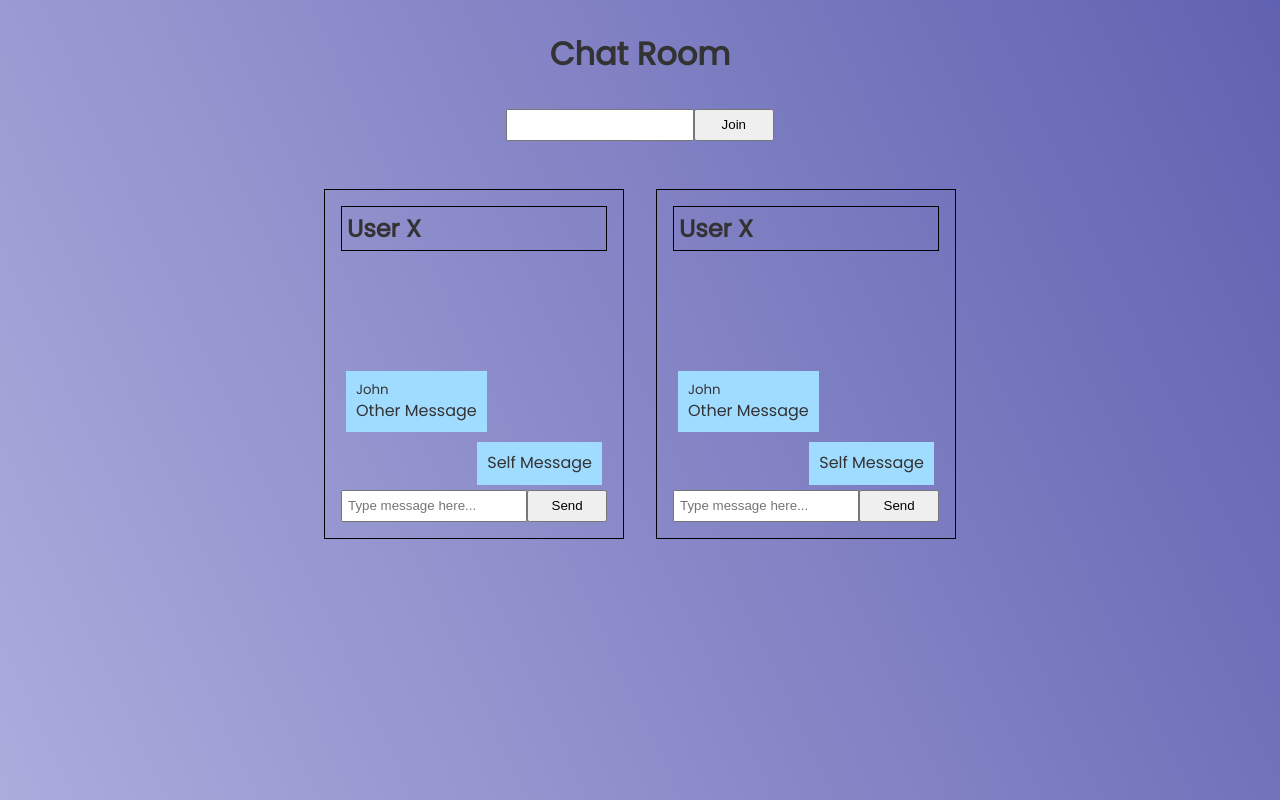
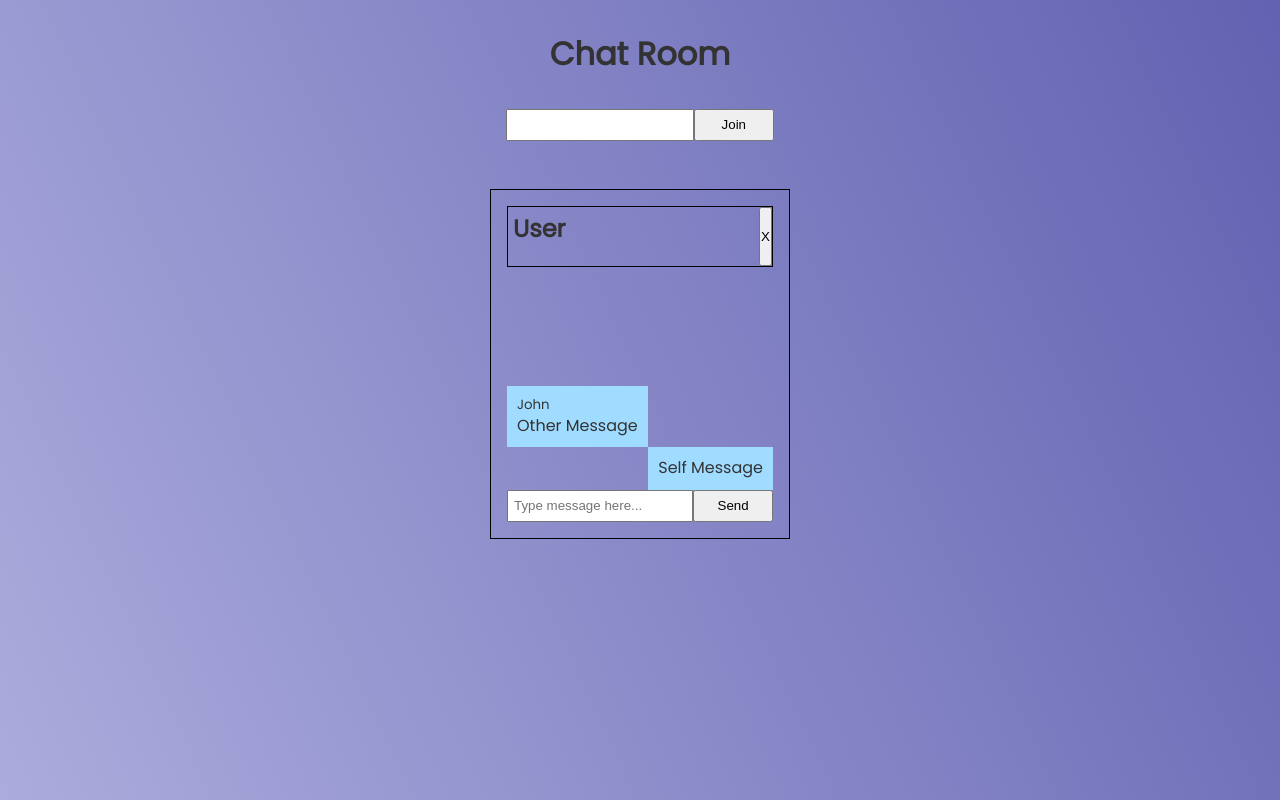
Before and after one commit to mayank-caizin/chat-room-angular, an Angular app: page / in a window 1280 px wide. Built offline with nearby package versions, Linux system fonts and the light colour scheme.

Commit message:
Adding the chat components dynamically

```diff
--- a/src/app/app.component.css
+++ b/src/app/app.component.css
@@ -34,4 +34,5 @@ h1 {
 
 .chat-container {
   display: flex;
+  flex-wrap: wrap;
 }
--- a/src/app/app.component.html
+++ b/src/app/app.component.html
@@ -1,12 +1,12 @@
 <div class="container">
   <h1>{{title}}</h1>
   <div class="join-chat">
-    <input type="text" name="name" id="name">
-    <button>Join</button>
+    <input type="text" [(ngModel)] = 'chatName' >
+    <button (click) = 'createChat()'> Join </button>
   </div>
 
   <div class="chat-container">
     <cr-chatbox></cr-chatbox>
-    <cr-chatbox></cr-chatbox>
+    <ng-container #chatContainer></ng-container>
   </div>
 </div>
--- a/src/app/app.component.ts
+++ b/src/app/app.component.ts
@@ -1,10 +1,39 @@
-import { Component } from '@angular/core';
+import { Component, OnChanges, SimpleChanges, ViewChild, ViewContainerRef } from '@angular/core';
+import { ChatboxComponent } from './chats/chatbox/chatbox.component';
+import { MessageService } from './shared/message.service';
 
 @Component({
   selector: 'cr-root',
   templateUrl: './app.component.html',
   styleUrls: ['./app.component.css']
 })
-export class AppComponent {
+export class AppComponent implements OnChanges{
+  @ViewChild('chatContainer', { read: ViewContainerRef })
+  chatContainer!: ViewContainerRef;
+
+  constructor(private messageService: MessageService) {}
+
   title = 'Chat Room';
+
+  private _chatName = '';
+  get chatName(): string {
+    return this._chatName;
+  }
+  set chatName(value: string) {
+    this._chatName = value;
+  }
+
+  createChat() {
+    const chat = this.chatContainer.createComponent(ChatboxComponent);
+    chat.instance.name = this.chatName;
+    this.chatName = '';
+  }
+
+  removeChat() {
+    //
+  }
+
+  ngOnChanges(changes: SimpleChanges): void {
+    console.log(this.chatName);
+  }
 }
--- a/src/app/chats/chatbox/chatbox.component.css
+++ b/src/app/chats/chatbox/chatbox.component.css
@@ -9,9 +9,14 @@
   flex-direction: column;
 }
 
-.user-chat-box h2 {
+.chat-header {
+  display: flex;
+  border: 1px solid black;
+  justify-content: space-between;
+}
+
+.chat-header h2 {
   padding: 5px;
-  border: 1px solid black;
   margin-bottom: 1rem;
 }
 
@@ -27,24 +32,6 @@
   padding: 5px;
 }
 
-.message {
-  display: inline-block;
-  padding: 10px;
-  background-color: #a0dcff;
-}
-
-.message sub {
-  display: block;
-}
-
-.other-message {
-  text-align: left;
-}
-
-.self-message {
-  text-align: right;
-}
-
 .message-input-container {
   display: flex;
 }
--- a/src/app/chats/chatbox/chatbox.component.html
+++ b/src/app/chats/chatbox/chatbox.component.html
@@ -1,19 +1,12 @@
 <div class="user-chat-box">
-  <h2>User X</h2>
+  <div class="chat-header">
+    <h2>{{name}}</h2>
+    <button>X</button>
+  </div>
 
   <div id="chat-messages-list">
-    <div class="other-message">
-        <div class="message">
-            <sub>John</sub>
-            <span> Other Message </span>
-        </div>
-    </div>
-    <div class="self-message">
-        <div class="message">
-            <span> Self Message </span>
-        </div>
-    </div>
-</div>
+    <cr-message></cr-message>
+  </div>
 
   <div class="message-input-container">
     <input type="text" placeholder="Type message here...">
--- a/src/app/chats/chatbox/chatbox.component.ts
+++ b/src/app/chats/chatbox/chatbox.component.ts
@@ -1,4 +1,6 @@
 import { Component, OnInit } from '@angular/core';
+import { MessageService } from '../../shared/message.service';
+import { Message } from '../messages/message';
 
 @Component({
   selector: 'cr-chatbox',
@@ -6,8 +8,13 @@ import { Component, OnInit } from '@angular/core';
   styleUrls: ['./chatbox.component.css']
 })
 export class ChatboxComponent implements OnInit {
+  // @Input() name: string = 'User';
+  name: string = 'User';
+  messages: Message[] = [];
 
-  constructor() { }
+  // constructor(name: string) {
+  //   this.name = name;
+  // }
 
   ngOnInit(): void {
   }
--- /dev/null
+++ b/src/app/chats/messages/message.component.css
@@ -0,0 +1,17 @@
+.message {
+  display: inline-block;
+  padding: 10px;
+  background-color: #a0dcff;
+}
+
+.message sub {
+  display: block;
+}
+
+.other-message {
+  text-align: left;
+}
+
+.self-message {
+  text-align: right;
+}
--- /dev/null
+++ b/src/app/chats/messages/message.component.html
@@ -0,0 +1,11 @@
+<div class="other-message">
+  <div class="message">
+      <sub>John</sub>
+      <span> Other Message </span>
+  </div>
+</div>
+<div class="self-message">
+  <div class="message">
+      <span> Self Message </span>
+  </div>
+</div>
--- /dev/null
+++ b/src/app/chats/messages/message.component.ts
@@ -0,0 +1,17 @@
+import { Component, OnInit } from '@angular/core';
+import { Message } from './message';
+
+@Component({
+  selector: 'cr-message',
+  templateUrl: './message.component.html',
+  styleUrls: ['./message.component.css']
+})
+export class MessageComponent implements OnInit {
+  message!: Message;
+
+  constructor() { }
+
+  ngOnInit(): void {
+  }
+
+}
--- /dev/null
+++ b/src/app/chats/messages/message.ts
@@ -0,0 +1,5 @@
+export interface Message {
+  user: string,
+  content: string,
+  time: string
+}
--- /dev/null
+++ b/src/app/shared/message.service.ts
@@ -0,0 +1,13 @@
+import { Injectable } from '@angular/core';
+import { Subject } from 'rxjs';
+import { Message } from '../chats/messages/message';
+
+@Injectable({
+  providedIn: 'root'
+})
+export class MessageService {
+  messageSubject = new Subject<Message>();
+  message$ = this.messageSubject.asObservable();
+
+  constructor() { }
+}
```
Also changed, not shown: src/app/app.module.ts (+6 -2 lines), 2 other files (tests, documents, lock files or other folders).
